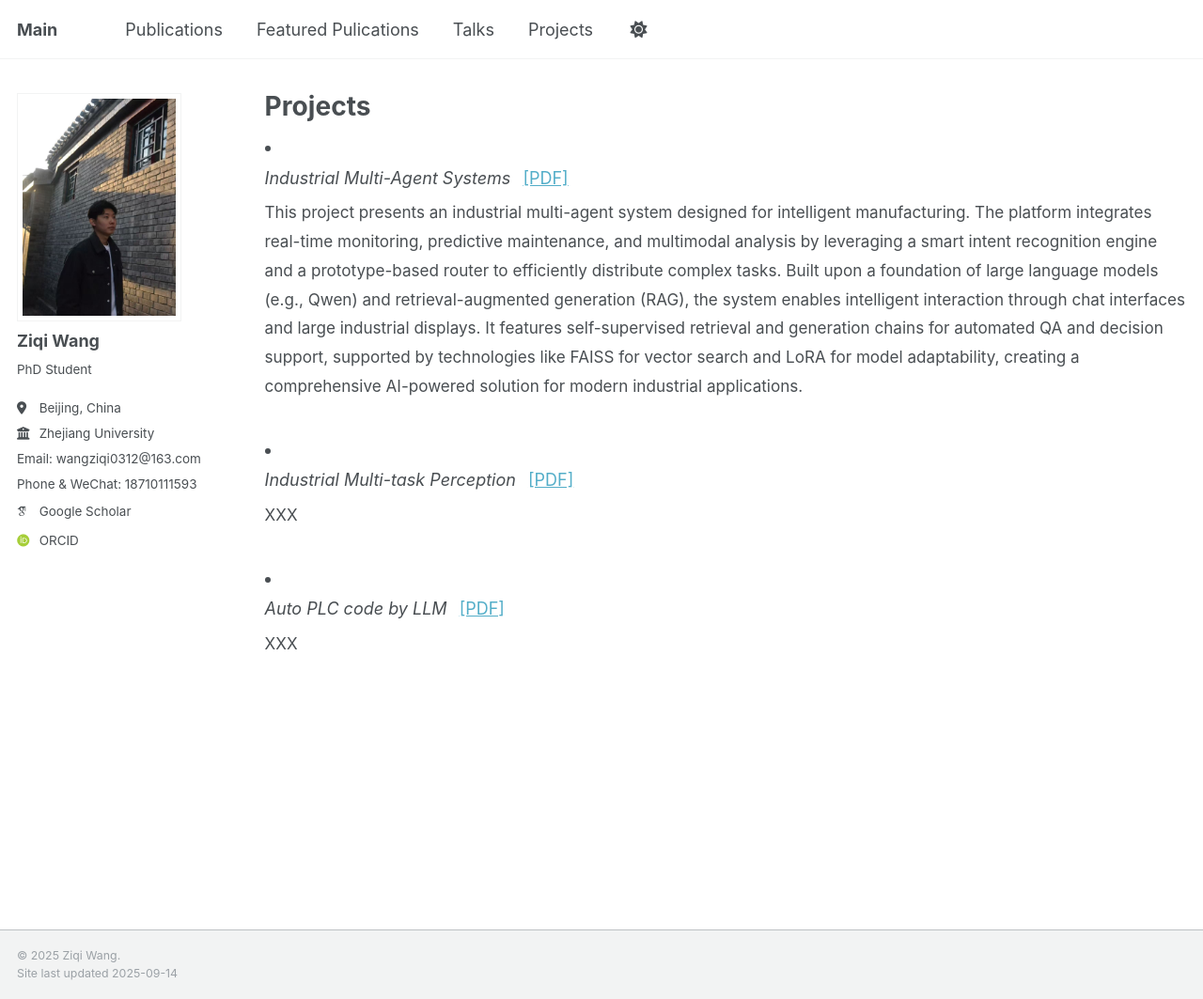
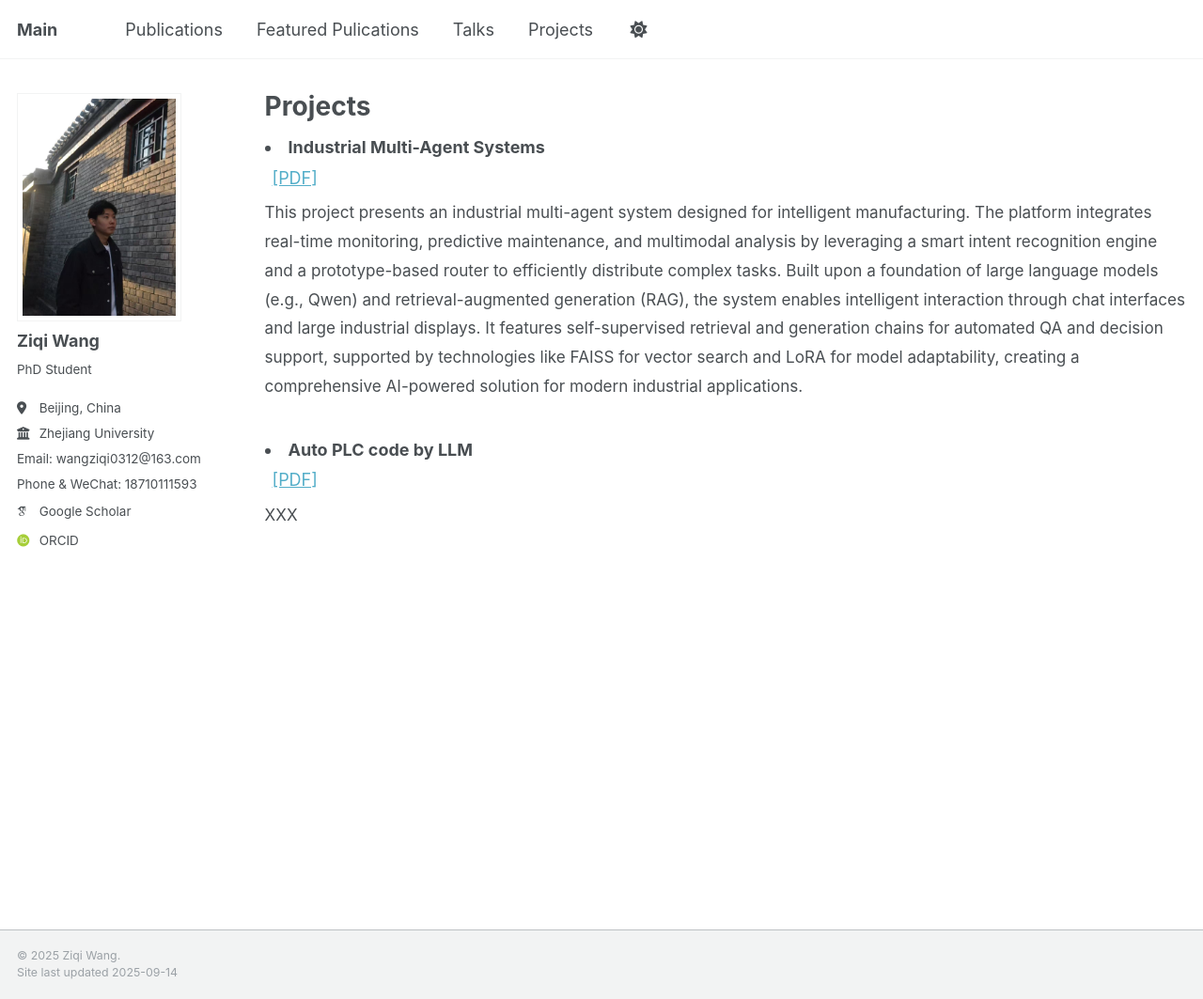
Before and after one commit to ZiqiWang0312/bio, a Jekyll site: the page built from _pages/projects.md, in a window 1280 px wide and 1063 px high. Shown: the whole window at 94% size. Built offline with Jekyll 4.4.1, drawn with Linux system fonts in a browser that asks for light colours; some web fonts are replaced; a script that is not in the unit is left out.

Commit message:
second commit in ZJU

```diff
--- a/_pages/projects.md
+++ b/_pages/projects.md
@@ -6,8 +6,7 @@ author_profile: true
 ---
 
 <li style="margin-bottom: 2rem; line-height: 1.8;">
-  <strong> </strong><br/>
-  <em>Industrial Multi-Agent Systems</em>
+  <strong>Industrial Multi-Agent Systems </strong><br/>
   <a href="https://ZiqiWang0312.github.io/bio/files/industry.pdf" target="_blank" style="margin-left:8px;">[PDF]</a>
 
   <div style="font-size:0.95em; margin-top:0.3rem;">
@@ -15,21 +14,12 @@ author_profile: true
   </div>
 
 
+
+
 <li style="margin-bottom: 2rem; line-height: 1.8;">
-  <strong> </strong><br/>
-  <em>Industrial Multi-task Perception</em>
+  <strong> Auto PLC code by LLM </strong><br/>
   <a href="https://ZiqiWang0312.github.io/bio/files/TSC.pdf" target="_blank" style="margin-left:8px;">[PDF]</a>
 
   <div style="font-size:0.95em; margin-top:0.3rem;">
     XXX
   </div>
-
-
-<li style="margin-bottom: 2rem; line-height: 1.8;">
-  <strong> </strong><br/>
-  <em>Auto PLC code by LLM</em>
-  <a href="https://ZiqiWang0312.github.io/bio/files/TSC.pdf" target="_blank" style="margin-left:8px;">[PDF]</a>
-
-  <div style="font-size:0.95em; margin-top:0.3rem;">
-    XXX
-  </div>
```
